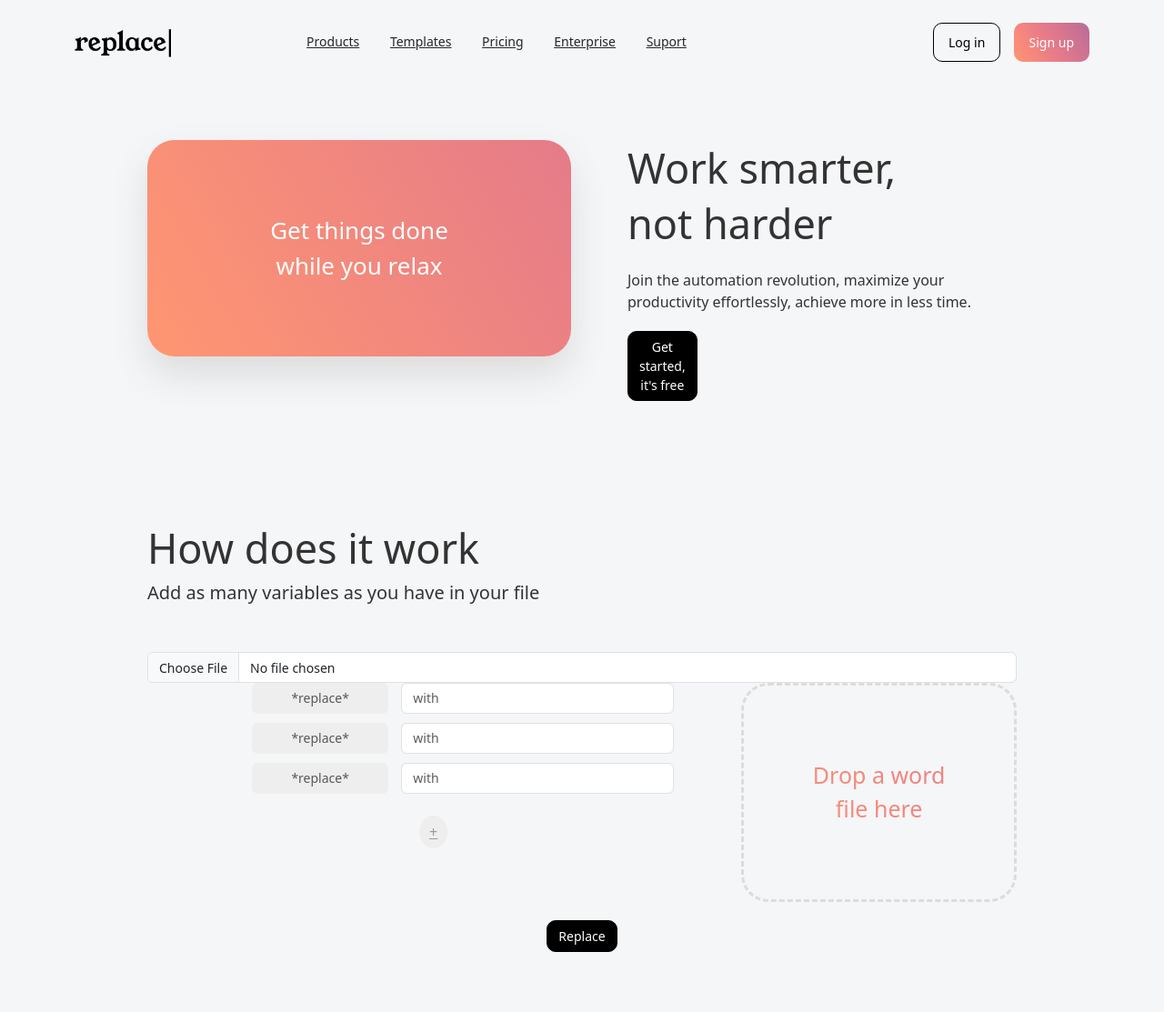
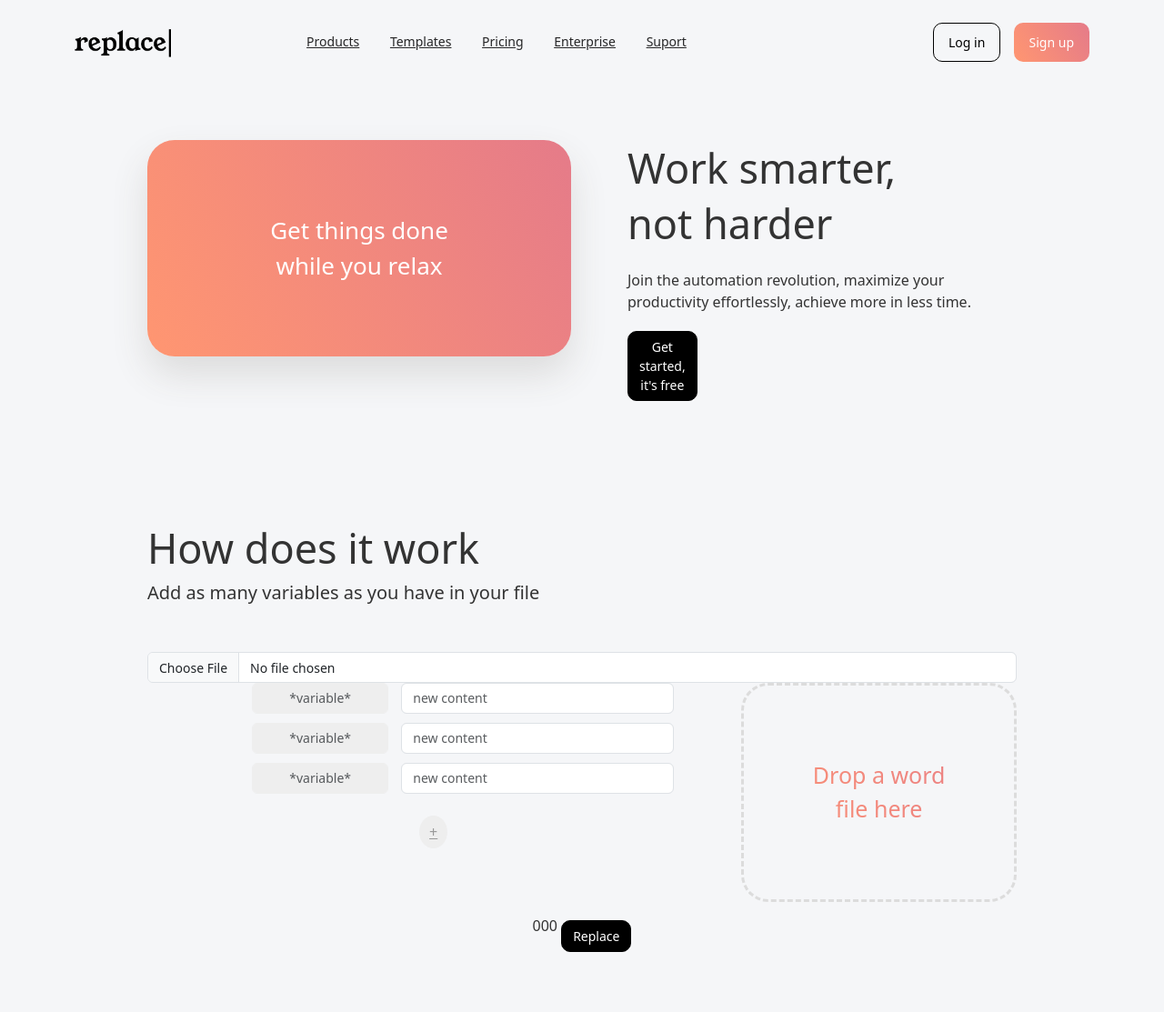
Before and after one commit to roigagusti/replace, a Flask app: template src/templates/index.html in a window 1280 px wide. Shown: the top 1113 px of the page at 91% size. Run offline with Flask 3, Linux system fonts and the light colour scheme; the template is opened without the code that fills it: most values are stand-ins (such as "Sample title", 1, 10 or a date in 2020); some libraries are stand-ins or nearby versions.

Commit message:
app structure

```diff
--- a/src/app.py
+++ b/src/app.py
@@ -7,15 +7,21 @@
 
 # GLOBAL VARIABLES
 # ----- FUNCTIONS ----- #
+
 # ----- DEVELOPMENT ----- #
 @app.route('/prova')
 def prova():
     a = 'prova'
     return render_template("prova.html")
+
 # ----- PRODUCCIÓ ----- #
 @app.route('/')
 def index():
     return render_template("index.html")
+@app.route('/demo/<code>')
+def demo(code):
+
+    return render_template("index.html",code=code)
 
 
 
@@ -33,10 +39,6 @@
 def register():
     return render_template("register.html")
 
-# Define una ruta de inicio
-@app.route('/')
-def hello_world():
-    return '¡Hola, mundo! Esta es una aplicación web con Flask.'
 
 # Ejecuta la aplicación si este archivo es el punto de entrada
 if __name__ == '__main__':
--- a/src/static/css/style.css
+++ b/src/static/css/style.css
@@ -34,6 +34,8 @@
   --forth:#7D6592;
   --fifth:#4B597A;
   --sixth:#2F4858;
+  --success-main:#00C9A7;
+  --success-secondary:#00949C;
 }
 
 html {height:100%}
@@ -88,7 +90,7 @@
 }
 .main-color{
   font-weight: 700;
-  background: linear-gradient(60deg, #ff9671, #fc9076, #f88a7b, #f4857f, #ee8084, #e87c88, #e2798b, #db768e, #d27391, #c97194, #bf6f96, #b56d97);
+  background: linear-gradient(60deg, var(--main), var(--secondary));
   -webkit-background-clip: text;
   -webkit-text-fill-color: transparent;
 }
@@ -191,7 +193,7 @@
 }
 .btn-signup{
   background:
-      linear-gradient(60deg, #ff9671, #fc9076, #f88a7b, #f4857f, #ee8084, #e87c88, #e2798b, #db768e, #d27391, #c97194, #bf6f96, #b56d97) border-box;
+      linear-gradient(60deg, var(--main), var(--secondary)) border-box;
   border:1px solid transparent;
   color: #fff;
 }
@@ -307,6 +309,12 @@
   border:none;
   color: #fff;
 }
+.success-region{
+  margin-top: 20px;
+}
+.success-box{
+  display: block;
+}
 /* SOLUTIONS */
 #solutions .title{
   text-align:center;
--- a/src/static/js/script.js
+++ b/src/static/js/script.js
@@ -17,6 +17,92 @@
 	$(".btn-access").hasClass("disabled") ? $(".btn-access").removeClass("disabled") : $(".btn-access").addClass("disabled");
 }
 
+// 2. Drop area
+var dropArea = document.getElementById('drop-area');
+var fileInput = document.getElementById('fileinput');
+
+['dragenter', 'dragover', 'dragleave', 'drop'].forEach(eventName => {
+	dropArea.addEventListener(eventName, preventDefaults, false);
+});
+function preventDefaults(e) {
+	e.preventDefault();
+	e.stopPropagation();
+}
+['dragenter', 'dragover'].forEach(eventName => {
+	dropArea.addEventListener(eventName, highlight, false);
+});
+['dragleave', 'drop'].forEach(eventName => {
+	dropArea.addEventListener(eventName, unhighlight, false);
+});
+function highlight() {
+	dropArea.classList.add('highlight');
+}
+function unhighlight() {
+	dropArea.classList.remove('highlight');
+}
+dropArea.addEventListener('click', function() {
+	fileInput.click();
+});
+dropArea.addEventListener('drop', handleDrop, false);
+function handleDrop(e) {
+	var file = e.dataTransfer.files[0];
+	fileInput.files = e.dataTransfer.files;
+	console.log(file.name);
+	var dropArea = document.getElementById("drop-area");
+	if (file.name.length > 20) {
+	text = file.name.substring(0, 15) + "...";
+	}else{
+	text = file.name;
+	}
+	dropArea.innerText = text;
+}
+fileInput.addEventListener('change', handleFiles, false);
+function handleFiles(e) {
+	var files = e.target.files;
+	for (var i = 0; i < files.length; i++) {
+		var file = files[i];
+		console.log(file.name);
+		var dropArea = document.getElementById("drop-area");
+		if (file.name.length > 20) {
+		text = file.name.substring(0, 15) + "...";
+		}else{
+		text = file.name;
+		}
+		dropArea.innerText = text;
+	}
+}
+$("#fileinput").change(function(){
+	var inputHiddenValue = $(this).val();
+	inputHiddenValue = inputHiddenValue.split('\\').pop();
+	$("#drop-area").html(inputHiddenValue);
+});
+
+// 3. Afegir variables
+var pairCounter = 4;
+function addPair() {
+	var newReplacePair = document.createElement('div');
+	newReplacePair.classList.add('replace-pair');
+
+	var inputReplace = document.createElement('input');
+	inputReplace.type = 'text';
+	inputReplace.classList.add('form-control', 'input-replace');
+	inputReplace.placeholder = '*variable*';
+	inputReplace.name = 'variable00' + pairCounter;
+
+	var inputWith = document.createElement('input');
+	inputWith.type = 'text';
+	inputWith.classList.add('form-control', 'input-with');
+	inputWith.placeholder = 'new content';
+	inputWith.name = 'variable00' + pairCounter;
+
+	newReplacePair.appendChild(inputReplace);
+	newReplacePair.appendChild(inputWith);
+
+	var container = document.querySelector('.pairs-container');
+	container.appendChild(newReplacePair);
+	pairCounter++;
+}
+
 // 8. Amagar notifiació
 $(document).ready(function(){
 	setTimeout(function() {
--- a/src/templates/index.html
+++ b/src/templates/index.html
@@ -13,8 +13,8 @@
     <link href="//app.cuantime.es/assets/css/icons.min.css" rel="stylesheet" type="text/css" />
 
     <!-- CSS Custom -->
-    <link rel="stylesheet" type="text/css" href="{{ url_for("static", filename="css/style.css") }}" media="screen">
-    <link rel="stylesheet" type="text/css" href="{{ url_for("static", filename="css/responsive.css") }}" media="screen">
+    <link rel="stylesheet" type="text/css" href="{{ url_for('static', filename='css/style.css') }}" media="screen">
+    <link rel="stylesheet" type="text/css" href="{{ url_for('static', filename='css/responsive.css') }}" media="screen">
 
     <!-- Scripts Libraries -->
     <!-- Scripts custom -->
@@ -53,21 +53,29 @@
           <div class="col-md-8">
             <div class="pairs-container" id="replace-variables">
               <div class="replace-pair">
-                <input type="text" class="form-control input-replace" placeholder="*replace*" name="r_variable001">
-                <input type="text" class="form-control input-with" placeholder="with" name="w_variable001">
+                <input type="text" class="form-control input-replace" placeholder="*variable*" name="r_variable001">
+                <input type="text" class="form-control input-with" placeholder="new content" name="w_variable001">
               </div>
               <div class="replace-pair">
-                <input type="text" class="form-control input-replace" placeholder="*replace*" name="r_variable002">
-                <input type="text" class="form-control input-with" placeholder="with" name="w_variable002">
+                <input type="text" class="form-control input-replace" placeholder="*variable*" name="r_variable002">
+                <input type="text" class="form-control input-with" placeholder="new content" name="w_variable002">
               </div>
               <div class="replace-pair">
-                <input type="text" class="form-control input-replace" placeholder="*replace*" name="r_variable003">
-                <input type="text" class="form-control input-with" placeholder="with" name="w_variable003">
+                <input type="text" class="form-control input-replace" placeholder="*variable*" name="r_variable003">
+                <input type="text" class="form-control input-with" placeholder="new content" name="w_variable003">
               </div>
             </div>
             <div class="add-pair-button">
               <a class="add-pair" onclick="addPair()">+</a>
             </div>
+
+            <!-- <div class="success-region">
+              <div class="success-box">
+                <svg></svg>
+                Your document is the fruit of our teamwork
+                <a href="#">Download it</a>
+              </div>
+            </div> -->
           </div>
           <div class="col-md-4">
             <div class="demo-box file-upload-wrapper" id="drop-area">
@@ -78,6 +86,7 @@
 
         <div class="row">
           <div class="col-md-12 submit-replace">
+            {{code}}
             <button class="btn btn-black" type="submit">Replace</button>
           </div>
         </div>
@@ -103,98 +112,8 @@
 
 <!-- JavaScripts basics -->
 <!-- JavaScripts custom -->
-<script type="text/javascript" src="js/script.js"></script>
+<script type="text/javascript" src="{{ url_for('static', filename='js/script.js') }}"></script>
 <!-- Scripts custom -->
-<script>
-  var dropArea = document.getElementById('drop-area');
-  var fileInput = document.getElementById('fileinput');
-
-  ['dragenter', 'dragover', 'dragleave', 'drop'].forEach(eventName => {
-      dropArea.addEventListener(eventName, preventDefaults, false);
-  });
-  function preventDefaults(e) {
-      e.preventDefault();
-      e.stopPropagation();
-  }
-  ['dragenter', 'dragover'].forEach(eventName => {
-      dropArea.addEventListener(eventName, highlight, false);
-  });
-  ['dragleave', 'drop'].forEach(eventName => {
-      dropArea.addEventListener(eventName, unhighlight, false);
-  });
-  function highlight() {
-      dropArea.classList.add('highlight');
-  }
-  function unhighlight() {
-      dropArea.classList.remove('highlight');
-  }
-  dropArea.addEventListener('click', function() {
-      fileInput.click();
-  });
-  dropArea.addEventListener('drop', handleDrop, false);
-  function handleDrop(e) {
-      var file = e.dataTransfer.files[0];
-      fileInput.files = e.dataTransfer.files;
-      console.log(file.name);
-      var dropArea = document.getElementById("drop-area");
-      if (file.name.length > 20) {
-        text = file.name.substring(0, 15) + "...";
-      }else{
-        text = file.name;
-      }
-      dropArea.innerText = text;
-  }
-  fileInput.addEventListener('change', handleFiles, false);
-  function handleFiles(e) {
-      var files = e.target.files;
-      for (var i = 0; i < files.length; i++) {
-          var file = files[i];
-          console.log(file.name);
-          var dropArea = document.getElementById("drop-area");
-          if (file.name.length > 20) {
-            text = file.name.substring(0, 15) + "...";
-          }else{
-            text = file.name;
-          }
-          dropArea.innerText = text;
-      }
-  }
-  $("#fileinput").change(function(){
-      var inputHiddenValue = $(this).val();
-      inputHiddenValue = inputHiddenValue.split('\\').pop();
-      $("#drop-area").html(inputHiddenValue);
-  });
-
-  var pairCounter = 4;
-
-  // Agregar varibales
-  function addPair() {
-    // Crea un nuevo contenedor div para el par de reemplazo
-    var newReplacePair = document.createElement('div');
-    newReplacePair.classList.add('replace-pair');
-
-    var inputReplace = document.createElement('input');
-    inputReplace.type = 'text';
-    inputReplace.classList.add('form-control', 'input-replace');
-    inputReplace.placeholder = '*replace*';
-    inputReplace.name = 'variable00' + pairCounter;
-
-    var inputWith = document.createElement('input');
-    inputWith.type = 'text';
-    inputWith.classList.add('form-control', 'input-with');
-    inputWith.placeholder = 'with';
-    inputWith.name = 'variable00' + pairCounter;
-
-    newReplacePair.appendChild(inputReplace);
-    newReplacePair.appendChild(inputWith);
-
-    // Agrega el nuevo par de reemplazo al contenedor
-    var container = document.querySelector('.pairs-container');
-    container.appendChild(newReplacePair);
-
-    pairCounter++;
-  }
-  </script>
 
 </body>
 </html>
```
Also changed, not shown: src/static/css/access-style.css (+11 -4 lines).
